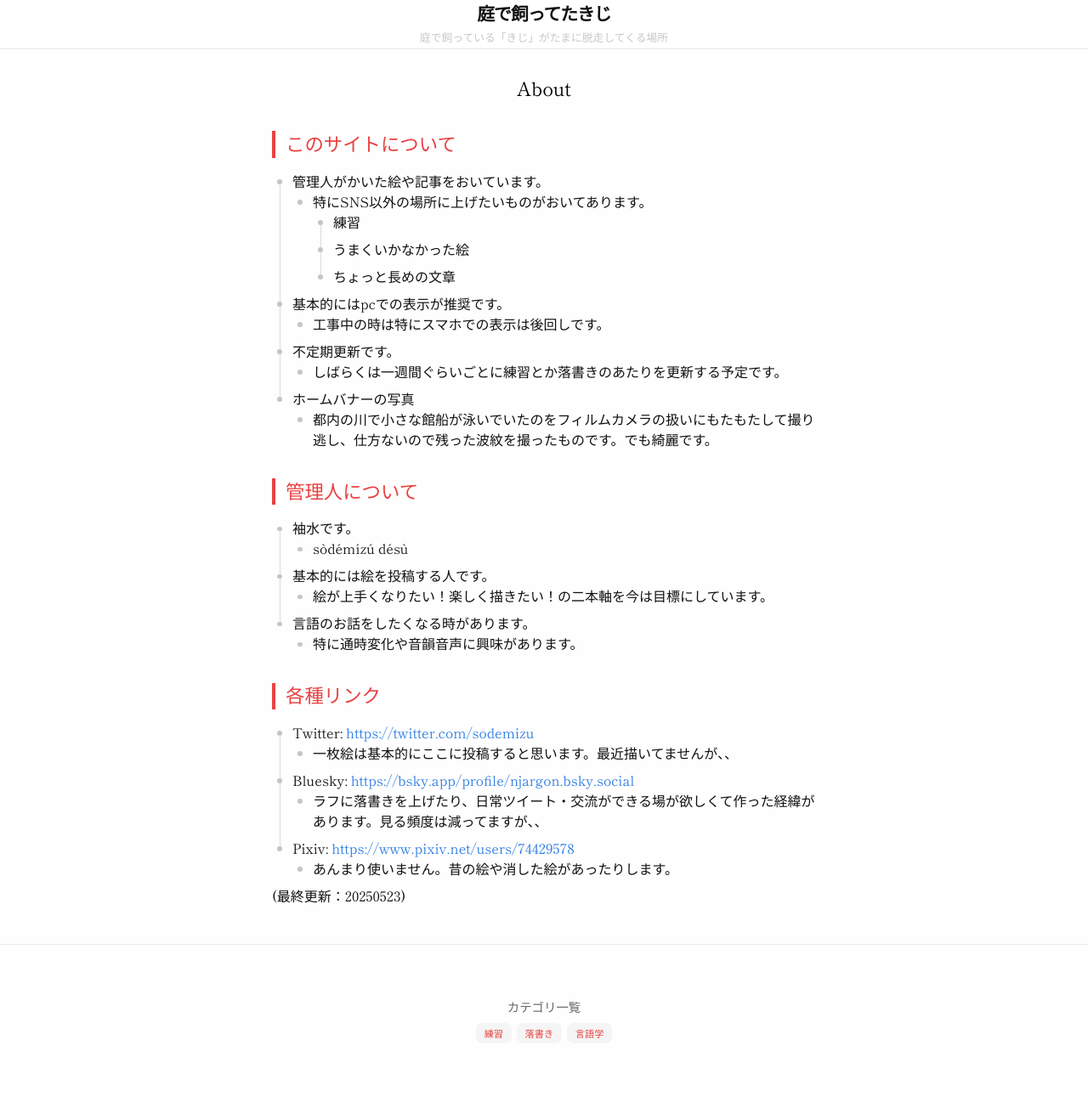
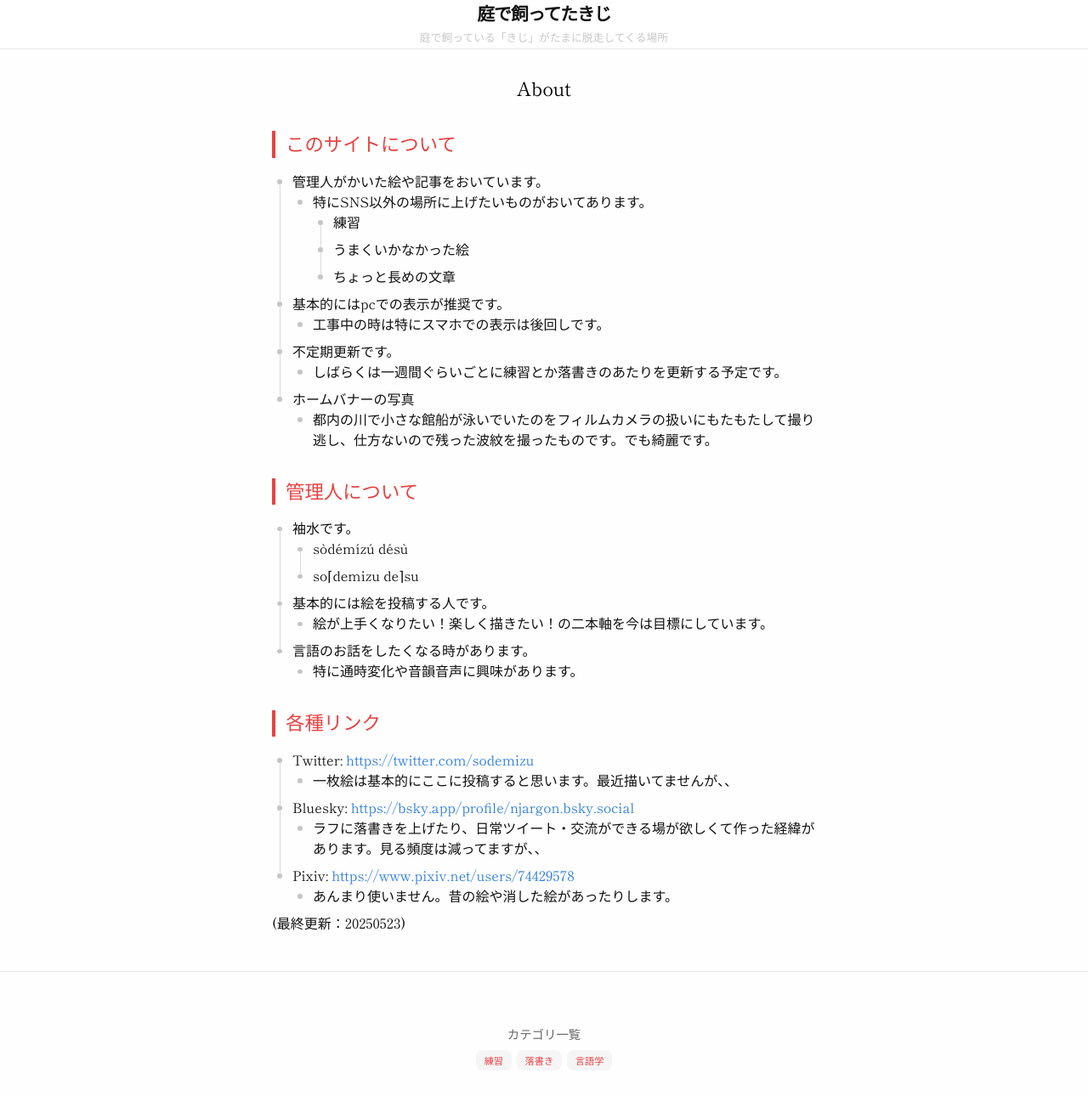
Before and after one commit to njargon/njargon.github.io, a Jekyll site: the page built from about.md, in a window 1280 px wide. Shown: the whole page at 85% size. Built offline with Jekyll 4.4.1, drawn with Linux system fonts in a browser that asks for light colours; before the commit the page ends 1258 px from its top, so only the background shows below that.

Commit message:
vault backup: 2025-05-25 01:42:37

```diff
--- a/about.md
+++ b/about.md
@@ -24,6 +24,7 @@ permalink: /about/
 
 - 袖水です。
 	- sòdémízú désù
+	- so&#8968;demizu de&#8969;su
 - 基本的には絵を投稿する人です。
 	- 絵が上手くなりたい！楽しく描きたい！の二本軸を今は目標にしています。
 - 言語のお話をしたくなる時があります。
```
